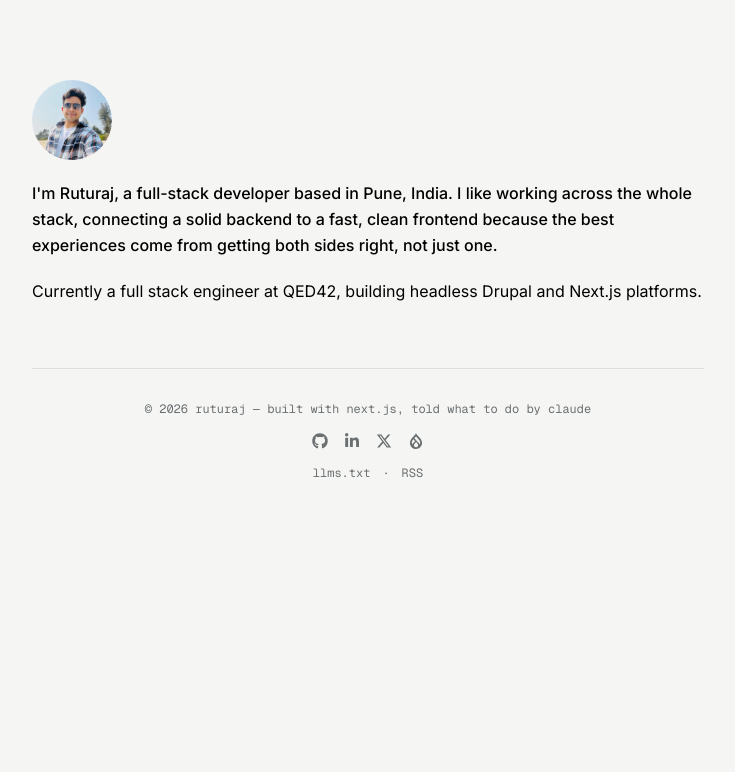
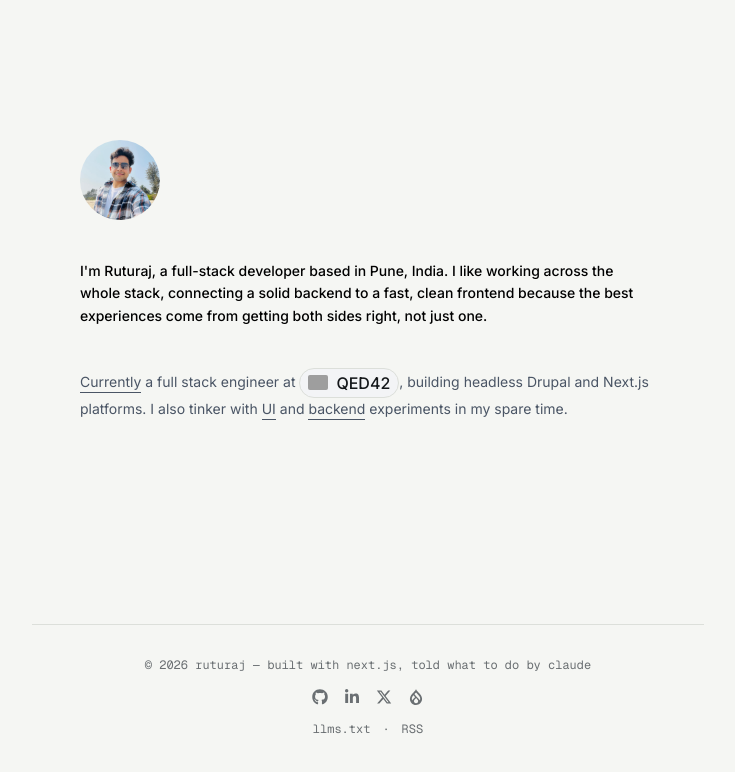
Before and after one commit to RChaubey16/portfolio-xyz, a Next.js app: page /v2 in a window 1280 px wide. Shown: the top 772 px of the page, without its empty margins (272-1007 px from the left). Built offline with nearby package versions, Linux system fonts and the light colour scheme; grey boxes are pictures that could not be loaded.

Commit message:
feat: ui updates to v2 and work page

```diff
--- a/app/(layout)/layout.tsx
+++ b/app/(layout)/layout.tsx
@@ -121,7 +121,7 @@ export default function RootLayout({
         >
           <div className="flex min-h-screen flex-col">
             {/* Main content */}
-            <main className="mx-auto mb-16 w-full max-w-2xl px-4 md:px-0">
+            <main className="mx-auto mb-16 w-full max-w-xl px-4 md:px-0">
               <Navbar />
               {children}
             </main>
--- a/app/(layout)/v2/page.tsx
+++ b/app/(layout)/v2/page.tsx
@@ -10,8 +10,10 @@ export const metadata: Metadata = {
 
 export default function V2() {
   return (
-    <FadeUp>
-      <Intro />
-    </FadeUp>
+    <div className="flex min-h-[70vh] flex-col justify-center">
+      <FadeUp>
+        <Intro />
+      </FadeUp>
+    </div>
   );
 }
--- a/app/(layout)/work/page.tsx
+++ b/app/(layout)/work/page.tsx
@@ -1,34 +1,87 @@
+import Link from "next/link";
+
 import type { Metadata } from "next";
+import { GoArrowLeft } from "react-icons/go";
 
-import { WorkCard } from "@/components/Work/WorkCard";
+import { WorkItem } from "@/components/Work/WorkItem";
 import FadeUp from "@/components/animation/FadeUp";
-import { getAllCaseStudies } from "@/lib/work";
+import configData from "@/data/newConfig.json";
 
 export const metadata: Metadata = {
   title: "Work",
-  description: "In-depth case studies of projects I have built and shipped.",
+  description: "Companies I've worked with and projects I've built.",
 };
 
+const companies = [
+  {
+    logo: "/images/qed42.jpeg",
+    name: "QED42",
+    role: "Engineer - Full Stack",
+    meta: "May 2023 – Present",
+    href: "https://qed42.com",
+  },
+  {
+    logo: "/images/qed42.jpeg",
+    name: "QED42",
+    role: "Associate Engineer - Full Stack",
+    meta: "May 2022 – April 2023",
+    href: "https://qed42.com",
+  },
+  {
+    logo: "/images/qed42.jpeg",
+    name: "QED42",
+    role: "Intern",
+    meta: "August 2021 – April 2022",
+    href: "https://qed42.com",
+  },
+];
+
+const projects = configData.projects.map((project) => {
+  const preferredLink =
+    project.links.find((link) => link.label === "Live") ??
+    project.links.find((link) => link.label === "npm") ??
+    project.links[0];
+
+  return {
+    logo: project.image.src,
+    name: project.title,
+    meta: project.type.charAt(0).toUpperCase() + project.type.slice(1),
+    href: preferredLink?.href ?? "#",
+  };
+});
+
 export default function WorkPage() {
-  const studies = getAllCaseStudies();
-
   return (
     <FadeUp>
-      <section className="mt-16">
-        <p className="eyebrow">{"// work"}</p>
-        <h1 className="page-title mt-1">Work</h1>
-        <p className="para">
-          In-depth case studies of projects I have built and shipped.
-        </p>
+      <section className="mt-20 flex flex-col gap-10">
+        <Link
+          href="/v2"
+          className="flex w-fit items-center gap-1.5 text-sm text-gray-500 underline underline-offset-2 transition-colors hover:text-black"
+        >
+          <GoArrowLeft className="h-4 w-4" />
+          home
+        </Link>
 
-        <div className="mt-8 flex flex-col gap-4">
-          {studies.length === 0 ? (
-            <p className="text-muted-foreground text-sm">
-              No case studies yet.
-            </p>
-          ) : (
-            studies.map((study) => <WorkCard key={study.slug} study={study} />)
-          )}
+        <div>
+          <h2 className="mb-2 text-xs font-medium tracking-wide text-gray-400 uppercase">
+            Companies
+          </h2>
+          <div className="flex flex-col">
+            {companies.map((company, index) => (
+              <WorkItem key={`${company.name}-${index}`} {...company} />
+            ))}
+          </div>
+        </div>
+
+        <div>
+          <h2 className="mb-2 text-xs font-medium tracking-wide text-gray-400 uppercase">
+            Projects
+          </h2>
+          <div className="flex flex-col">
+            {projects.map((project) => (
+              <WorkItem key={project.name} {...project} />
+            ))}
+          </div>
         </div>
       </section>
     </FadeUp>
--- /dev/null
+++ b/components/CompanyBadge.tsx
@@ -0,0 +1,37 @@
+import Image from "next/image";
+import Link from "next/link";
+
+import { Badge } from "@/components/ui/badge";
+
+type CompanyBadgeProps = {
+  name: string;
+  href: string;
+  logoSrc: string;
+};
+
+const CompanyBadge = ({ name, href, logoSrc }: CompanyBadgeProps) => {
+  return (
+    <Link
+      href={href}
+      target="_blank"
+      rel="noopener noreferrer"
+      className="align-middle"
+    >
+      <Badge
+        variant="outline"
+        className="bg-gray-100 border-border hover:border-pine/50 hover:bg-accent rounded-full border transition-colors"
+      >
+        <Image
+          src={logoSrc}
+          alt={`${name} logo`}
+          width={20}
+          height={20}
+          className="rounded-sm"
+        />
+        <span className="ml-1 text-sm">{name}</span>
+      </Badge>
+    </Link>
+  );
+};
+
+export default CompanyBadge;
--- a/components/Footer.tsx
+++ b/components/Footer.tsx
@@ -26,6 +26,11 @@ const Footer = () => {
   const footerImage = config.footerImage;
   const socials = config.socials;
   const pathname = usePathname();
+
+  if (pathname === "/work") {
+    return null;
+  }
+
   const showImage = pathname !== "/v2";
 
   return (
--- a/components/Navbar.tsx
+++ b/components/Navbar.tsx
@@ -17,7 +17,7 @@ const links = [
 const Navbar = () => {
   const pathname = usePathname();
 
-  if (pathname === "/v2") {
+  if (pathname === "/v2" || pathname === "/work") {
     return null;
   }
 
--- /dev/null
+++ b/components/Work/WorkItem.tsx
@@ -0,0 +1,42 @@
+import Image from "next/image";
+import Link from "next/link";
+
+import { GoArrowUpRight } from "react-icons/go";
+
+type WorkItemProps = {
+  logo: string;
+  name: string;
+  role?: string;
+  meta: string;
+  href: string;
+};
+
+export function WorkItem({ logo, name, role, meta, href }: WorkItemProps) {
+  return (
+    <Link
+      href={href}
+      target="_blank"
+      rel="noopener noreferrer"
+      className="group -mx-3 flex items-center justify-between gap-4 rounded-md px-3 py-3 transition-colors hover:bg-gray-100"
+    >
+      <div className="flex min-w-0 items-center gap-3">
+        <Image
+          src={logo}
+          alt={`${name} logo`}
+          width={36}
+          height={36}
+          className="h-9 w-9 shrink-0 rounded-md object-contain"
+        />
+        <div className="min-w-0">
+          <p className="truncate text-sm font-medium text-black">{name}</p>
+          {role && <p className="truncate text-xs text-gray-500">{role}</p>}
+        </div>
+      </div>
+
+      <div className="flex shrink-0 items-center gap-2">
+        <span className="text-xs text-gray-500">{meta}</span>
+        <GoArrowUpRight className="h-3.5 w-3.5 -translate-x-1 text-gray-400 opacity-0 transition-all group-hover:translate-x-0 group-hover:opacity-100" />
+      </div>
+    </Link>
+  );
+}
--- a/components/theme-provider.tsx
+++ b/components/theme-provider.tsx
@@ -1,7 +1,8 @@
 "use client";
 
+import { usePathname } from "next/navigation";
+
 import { ThemeProvider as NextThemesProvider } from "next-themes";
-import { usePathname } from "next/navigation";
 import * as React from "react";
 
 export function ThemeProvider({
@@ -9,7 +10,8 @@ export function ThemeProvider({
   ...props
 }: React.ComponentProps<typeof NextThemesProvider>) {
   const pathname = usePathname();
-  const forcedTheme = pathname === "/v2" ? "light" : props.forcedTheme;
+  const forcedTheme =
+    pathname === "/v2" || pathname === "/work" ? "light" : props.forcedTheme;
 
   return (
     <NextThemesProvider {...props} forcedTheme={forcedTheme}>
--- a/components/ui/badge.tsx
+++ b/components/ui/badge.tsx
@@ -5,7 +5,7 @@ import * as React from "react";
 import { cn } from "@/lib/utils";
 
 const badgeVariants = cva(
-  "inline-flex items-center justify-center rounded-sm border border-transparent px-2 py-0.5 text-xs font-medium w-fit whitespace-nowrap shrink-0 [&>svg]:size-3 gap-1 [&>svg]:pointer-events-none focus-visible:border-ring focus-visible:ring-ring/50 focus-visible:ring-[3px] aria-invalid:ring-destructive/20 dark:aria-invalid:ring-destructive/40 aria-invalid:border-destructive transition-[color,box-shadow] overflow-hidden",
+  "inline-flex w-fit shrink-0 items-center justify-center gap-1 overflow-hidden rounded-full border border-transparent px-2 py-0.5 text-xs font-medium whitespace-nowrap transition-[color,box-shadow] focus-visible:border-ring focus-visible:ring-[3px] focus-visible:ring-ring/50 aria-invalid:border-destructive aria-invalid:ring-destructive/20 dark:aria-invalid:ring-destructive/40 [&>svg]:pointer-events-none [&>svg]:size-3",
   {
     variants: {
       variant: {
@@ -13,7 +13,7 @@ const badgeVariants = cva(
         secondary:
           "bg-secondary text-secondary-foreground [a&]:hover:bg-secondary/90",
         destructive:
-          "bg-destructive text-white [a&]:hover:bg-destructive/90 focus-visible:ring-destructive/20 dark:focus-visible:ring-destructive/40 dark:bg-destructive/60",
+          "bg-destructive text-white focus-visible:ring-destructive/20 dark:bg-destructive/60 dark:focus-visible:ring-destructive/40 [a&]:hover:bg-destructive/90",
         outline:
           "border-border text-foreground [a&]:hover:bg-accent [a&]:hover:text-accent-foreground",
         ghost: "[a&]:hover:bg-accent [a&]:hover:text-accent-foreground",
--- a/components/v2/Intro.tsx
+++ b/components/v2/Intro.tsx
@@ -1,12 +1,41 @@
 import Image from "next/image";
+import Link from "next/link";
 
+import CompanyBadge from "@/components/CompanyBadge";
 import configData from "@/data/newConfig.json";
 
+const linkedWords: Record<string, string> = {
+  Currently: "/work",
+  UI: "/projects",
+  backend: "/projects",
+};
+
+const renderWithLinks = (text: string) => {
+  const words = Object.keys(linkedWords);
+  const parts = text.split(new RegExp(`(\\b${words.join("\\b|\\b")}\\b)`, "g"));
+
+  return parts.map((part, index) =>
+    part in linkedWords ? (
+      <Link
+        key={`${part}-${index}`}
+        href={linkedWords[part]}
+        className="border-b border-current pb-0.5 transition-colors hover:text-black"
+      >
+        {part}
+      </Link>
+    ) : (
+      part
+    ),
+  );
+};
+
 const Intro = () => {
-  const { avatarImageUrl, avatarImageAltText, description, currentFocus } = configData;
+  const { avatarImageUrl, avatarImageAltText, description, currentFocus } =
+    configData;
+  const [beforeCompany, afterCompany] = currentFocus.split("QED42");
 
   return (
-    <section className="mt-20 flex flex-col gap-5">
+    <section className="flex flex-col gap-10">
       <Image
         src={avatarImageUrl}
         alt={avatarImageAltText}
@@ -16,12 +45,18 @@ const Intro = () => {
         priority
       />
 
-      <p className="text-sm leading-relaxed font-medium text-black">
+      <p className="text-[14px] leading-relaxed font-medium text-black">
         {description.join(" ")}
       </p>
 
-      <p className="text-sm leading-relaxed font-normal text-black">
-        {currentFocus}
+      <p className="text-[14px] leading-relaxed font-normal text-gray-600">
+        {renderWithLinks(beforeCompany)}
+        <CompanyBadge
+          name="QED42"
+          href="https://qed42.com"
+          logoSrc="/images/qed42.jpeg"
+        />
+        {renderWithLinks(afterCompany)}
       </p>
     </section>
   );
--- a/data/newConfig.json
+++ b/data/newConfig.json
@@ -7,7 +7,7 @@
   "avatarImageUrl": "/images/me.jpeg",
   "avatarImageAltText": "Ruturaj Chaubey",
   "currentRole": "Full Stack Engineer",
-  "currentFocus": "Currently a full stack engineer at QED42, building headless Drupal and Next.js platforms.",
+  "currentFocus": "Currently a full stack engineer at QED42, building headless Drupal and Next.js platforms. I also tinker with UI and backend experiments in my spare time.",
   "email": "ruturajchaubey16@gmail.com",
   "location": "Pune, India",
   "website": "https://ruturaj.xyz",
```
